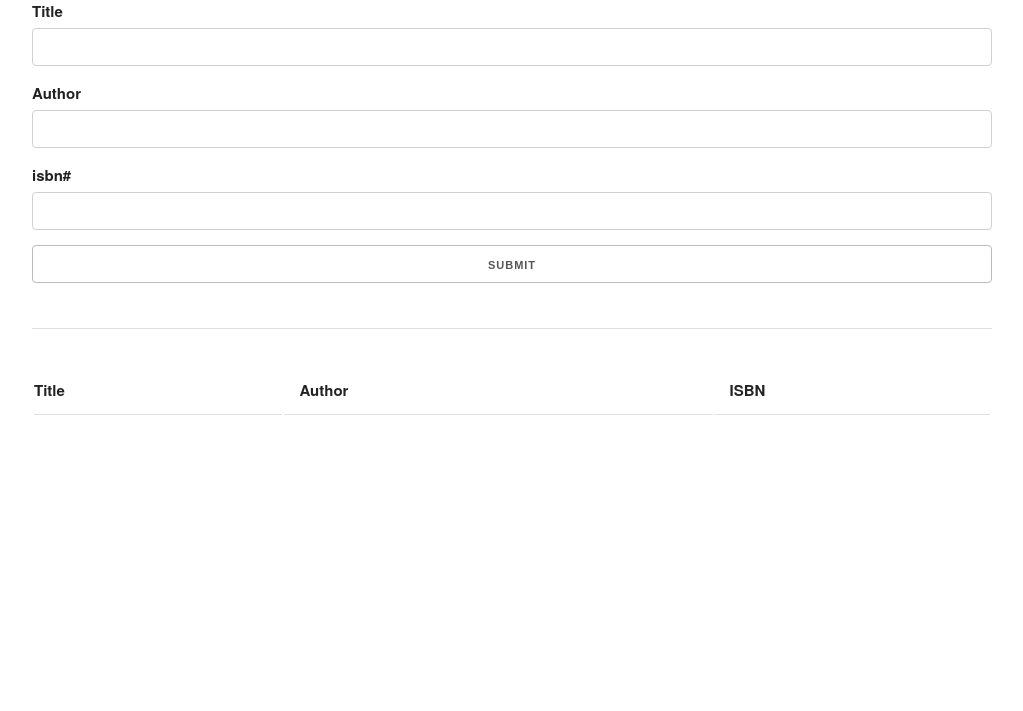
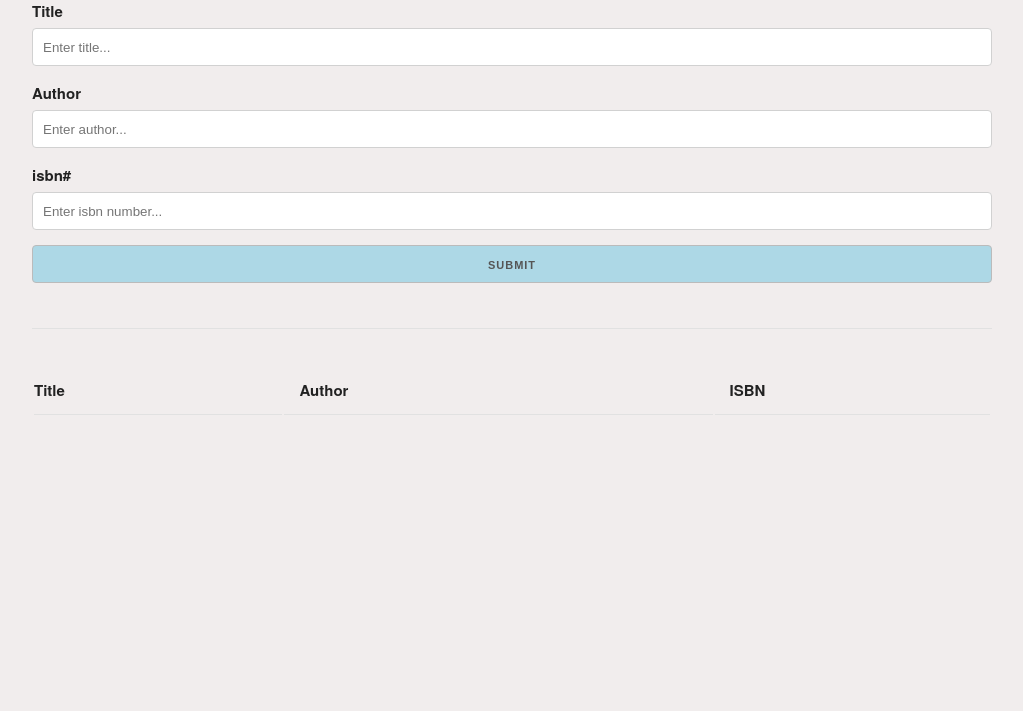
Before and after one commit to olga1598/booklist, a plain HTML site: page index.html in a window 1280 px wide. Shown: the part 89-800 px from the top of the page, without its empty margins (128-1151 px from the left). Drawn offline with nearby package versions, Linux system fonts and the light colour scheme.

Commit message:
added some css and form correction

```diff
--- a/index.html
+++ b/index.html
@@ -6,6 +6,12 @@
     <link rel="stylesheet" href="https://cdnjs.cloudflare.com/ajax/libs/skeleton/2.0.4/skeleton.css" />
     <title>Booklist</title>
     <style>
+        body{
+            background-color: rgb(241, 237, 237);;
+        }
+        #submit {
+            background-color: lightblue;
+        }
         .error, .success {
             color: white;
             width: 100%;
@@ -26,15 +32,15 @@
         <form class="book-form">
             <div>
                 <label for="title">Title</label>
-                <input type="text" id="title" class="u-full-width">
+                <input type="text" id="title" class="u-full-width" placeholder="Enter title...">
             </div>
             <div>
                 <label for="title">Author</label>
-                <input type="text" id="author" class="u-full-width">
+                <input type="text" id="author" class="u-full-width" placeholder="Enter author...">
             </div>
             <div>
                 <label for="title">isbn#</label>
-                <input type="text" id="isbn" class="u-full-width">
+                <input type="text" id="isbn" class="u-full-width" placeholder="Enter isbn number...">
             </div>
             <div>
                 <input type="submit" id="submit" value="Submit" class="u-full-width">
```
